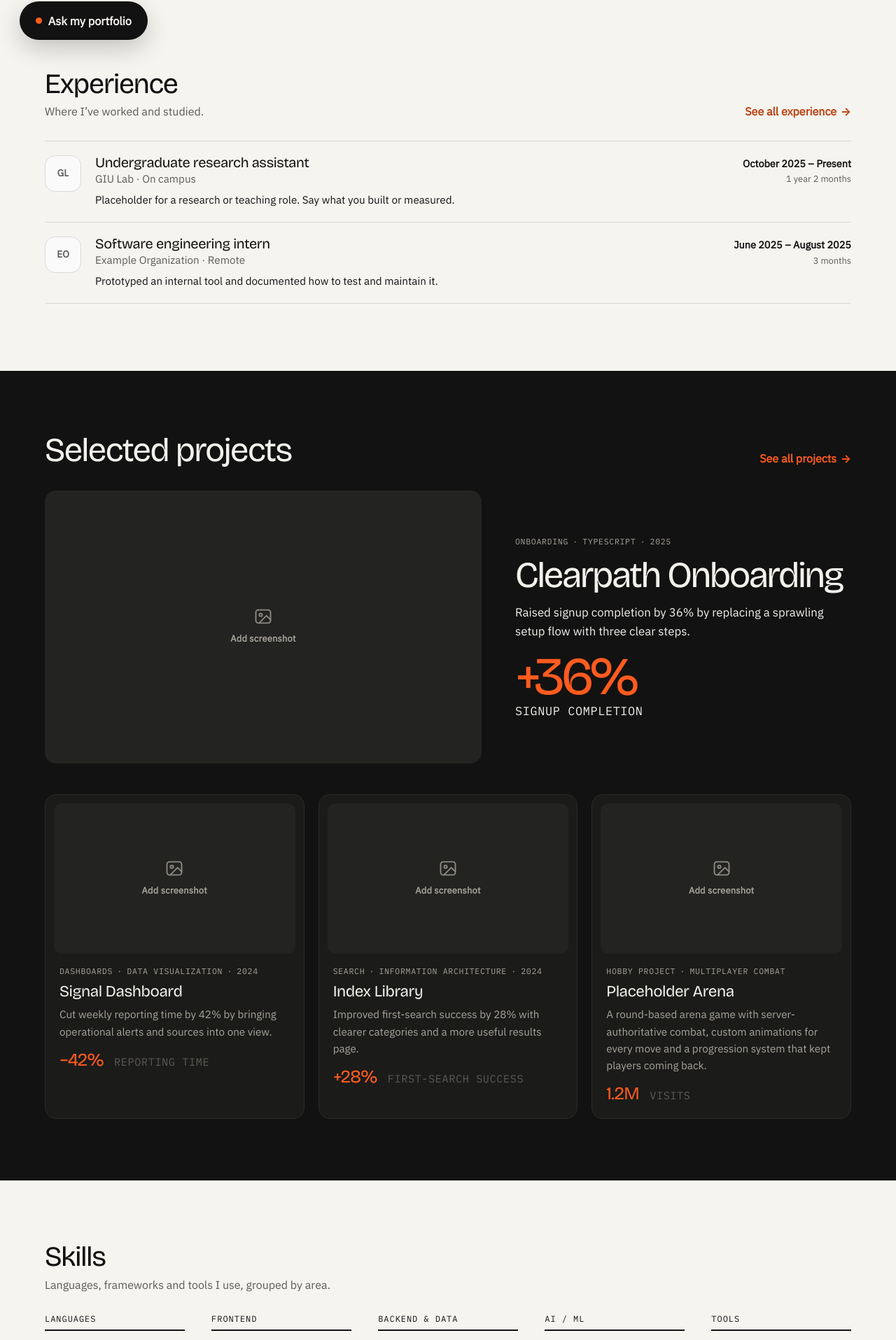
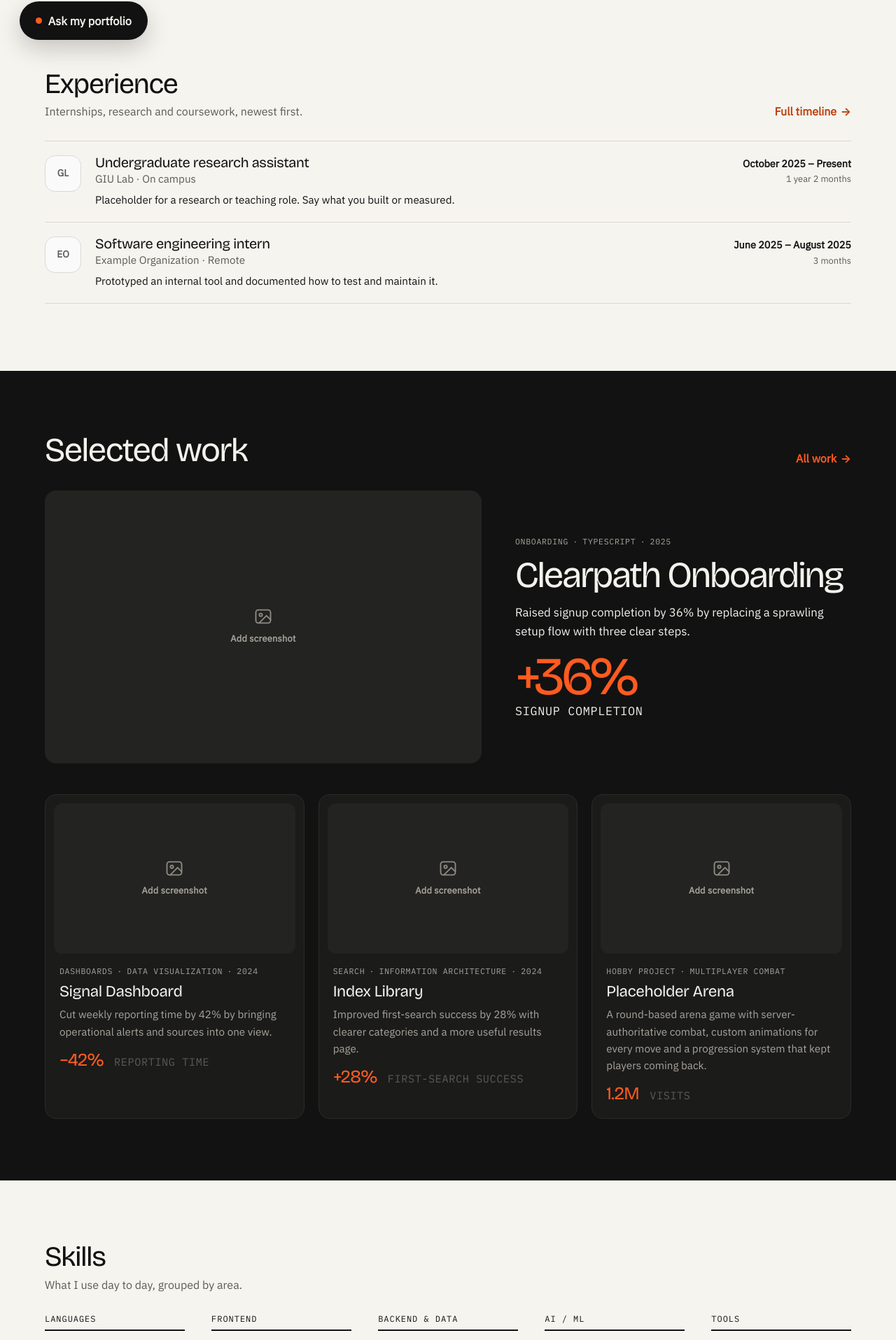
Before and after one commit to realgnh/portfolio-prototype, a React (Vite) app: page / in a window 1280 px wide. Shown: the part 715-2630 px from the top of the page at 70% size. Built offline with nearby package versions, Linux system fonts and the light colour scheme.

Commit message:
Rewrite generic copy in a plainer, more specific voice

```diff
--- a/src/content/sections.ts
+++ b/src/content/sections.ts
@@ -5,13 +5,13 @@
 export const sections = {
   hero: { primary: 'Get in touch', secondary: 'Download résumé', skillsLabel: 'Tools I use', scrollCue: 'See experience below' },
   about: { heading: 'The short version', nowPlaying: 'Now playing', nowLearning: 'Now learning', currently: 'Currently building' },
-  experience: { heading: 'Experience', intro: 'Where I’ve worked and studied.', all: 'See all experience', pageIntro: 'Roles, projects and milestones on one path, newest first.', homeCount: 2 },
-  skills: { heading: 'Skills', intro: 'Languages, frameworks and tools I use, grouped by area.' },
-  projects: { heading: 'Selected projects', intro: 'Things I’ve built, and what changed because of them.', all: 'See all projects', pageIntro: 'Everything I’ve built so far. Filter by area.', allFilter: 'All', hobbyTag: 'Hobby project' },
+  experience: { heading: 'Experience', intro: 'Internships, research and coursework, newest first.', all: 'Full timeline', pageIntro: 'Roles, projects and milestones on one timeline, newest first.', homeCount: 2 },
+  skills: { heading: 'Skills', intro: 'What I use day to day, grouped by area.' },
+  projects: { heading: 'Selected work', intro: 'Projects with a measurable result.', all: 'All work', pageIntro: 'Every project so far, filterable by area.', empty: 'projects.filter(…) returned [].', allFilter: 'All', hobbyTag: 'Hobby project' },
   currently: { heading: 'Currently working on' },
-  contactBand: { heading: 'Let’s build something.', text: 'Open to internships and interesting projects.' },
+  contactBand: { heading: 'Have an internship or a hard problem?', text: 'Email is fastest. I reply within a couple of days.' },
   project: { back: 'All projects', problem: 'Problem', approach: 'Approach', result: 'Result', summary: 'In one sentence', faq: 'Questions', previous: 'Previous', next: 'Next', tools: 'Built with', year: 'Year', demo: 'Try it yourself', demoIntro: 'A small interactive version of the idea. Click through both flows and compare.' },
-  resume: { heading: 'Résumé', intro: 'Education, experience, selected projects and skills.', education: 'Education', experience: 'Experience', skills: 'Skills', projects: 'Selected projects', projectSlugs: ['clearpath-onboarding', 'signal-dashboard', 'index-library'] },
+  resume: { heading: 'Résumé', intro: 'Education, experience, selected projects and skills on one page.', education: 'Education', experience: 'Experience', skills: 'Skills', projects: 'Selected work', projectSlugs: ['clearpath-onboarding', 'signal-dashboard', 'index-library'] },
   contact: { heading: 'Contact', email: 'Email', copy: 'Copy email', localTime: 'My local time', elsewhere: 'Elsewhere' },
   placeholders: { project: 'Add screenshot', projectMedia: 'Add screenshot or video', photo: 'Add photo' },
   commandMenu: { label: 'Quick search', button: 'Quick search', placeholder: 'Search pages, projects and actions…', copyEmail: 'Copy email address', toggleTheme: 'Switch light / dark mode', toggleMotion: 'Turn animations on / off', surprise: 'Summon a surprise', ask: 'Ask my portfolio a question', shortcuts: 'Show keyboard shortcuts (?)', downloadResume: 'Download résumé', empty: 'Nothing matches.', pages: 'Pages', projects: 'Projects', actions: 'Actions' },
@@ -33,7 +33,7 @@ export const sections = {
   },
   github: {
     heading: 'On GitHub',
-    intro: 'Live from my GitHub: contributions over the last year and what I’ve been working on lately.',
+    intro: 'Contributions over the last year and recently updated repositories, pulled from GitHub.',
     profile: 'GitHub profile',
     repos: 'public repos',
     followers: 'followers',
@@ -49,7 +49,7 @@ export const sections = {
   chat: {
     title: 'Ask my portfolio',
     subtitle: 'about Abdalla',
-    greeting: 'Hi! Ask me anything about Abdalla: projects, skills, experience or how to get in touch.',
+    greeting: 'Hi! Ask me anything about Abdalla. I answer from his content, so no hallucinations (I checked).',
     placeholder: 'Ask a question…',
     send: 'Ask',
     open: 'Open page',
--- a/src/pages/Projects.tsx
+++ b/src/pages/Projects.tsx
@@ -35,6 +35,7 @@ export function Projects() {
         ))}
         <span className="muted filter-count" role="status">{shown.length} of {projects.length}</span>
       </div>
+      {shown.length === 0 && <p className="muted">{sections.projects.empty}</p>}
       <ul className="project-grid">
         {shown.map(project => <li key={project.slug}><ProjectCard project={project} /></li>)}
       </ul>
```
